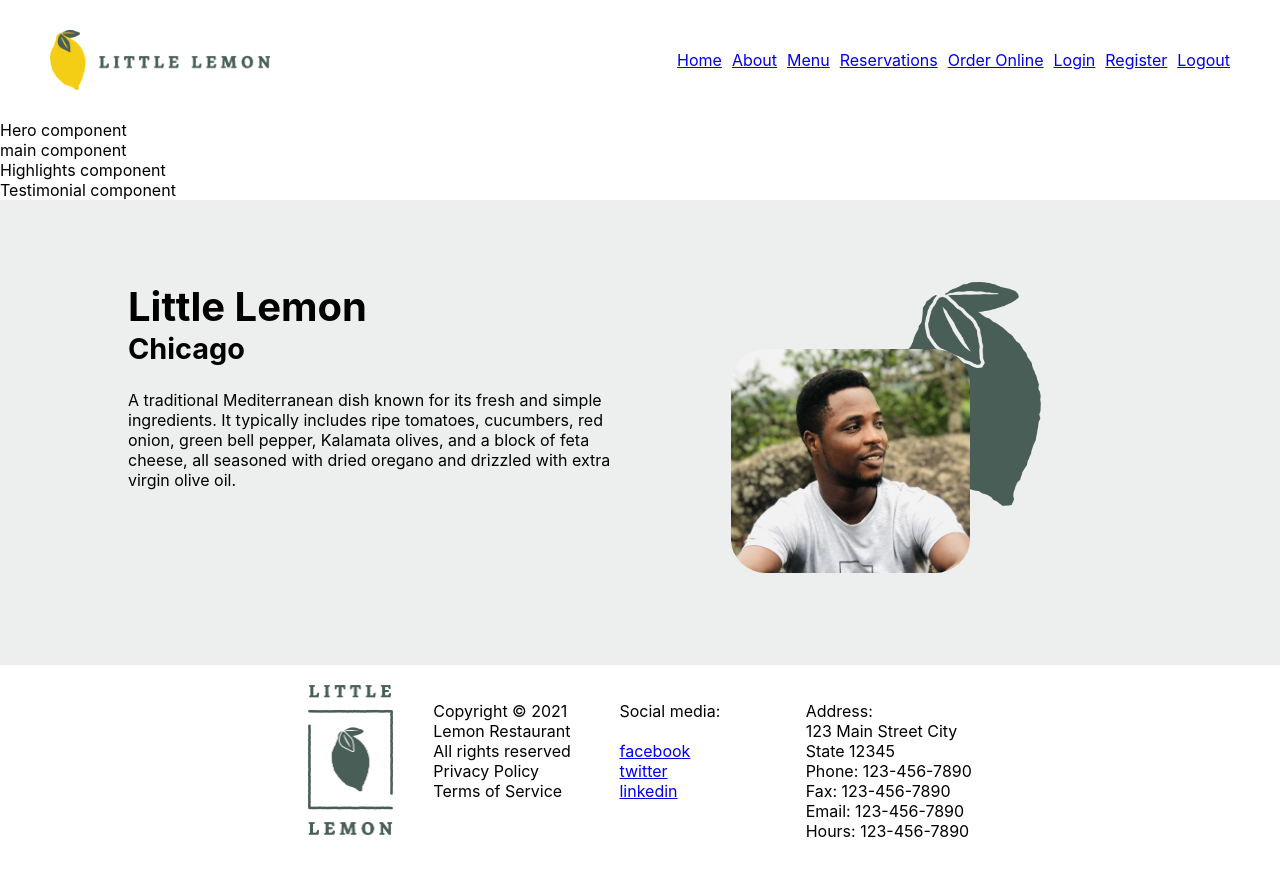
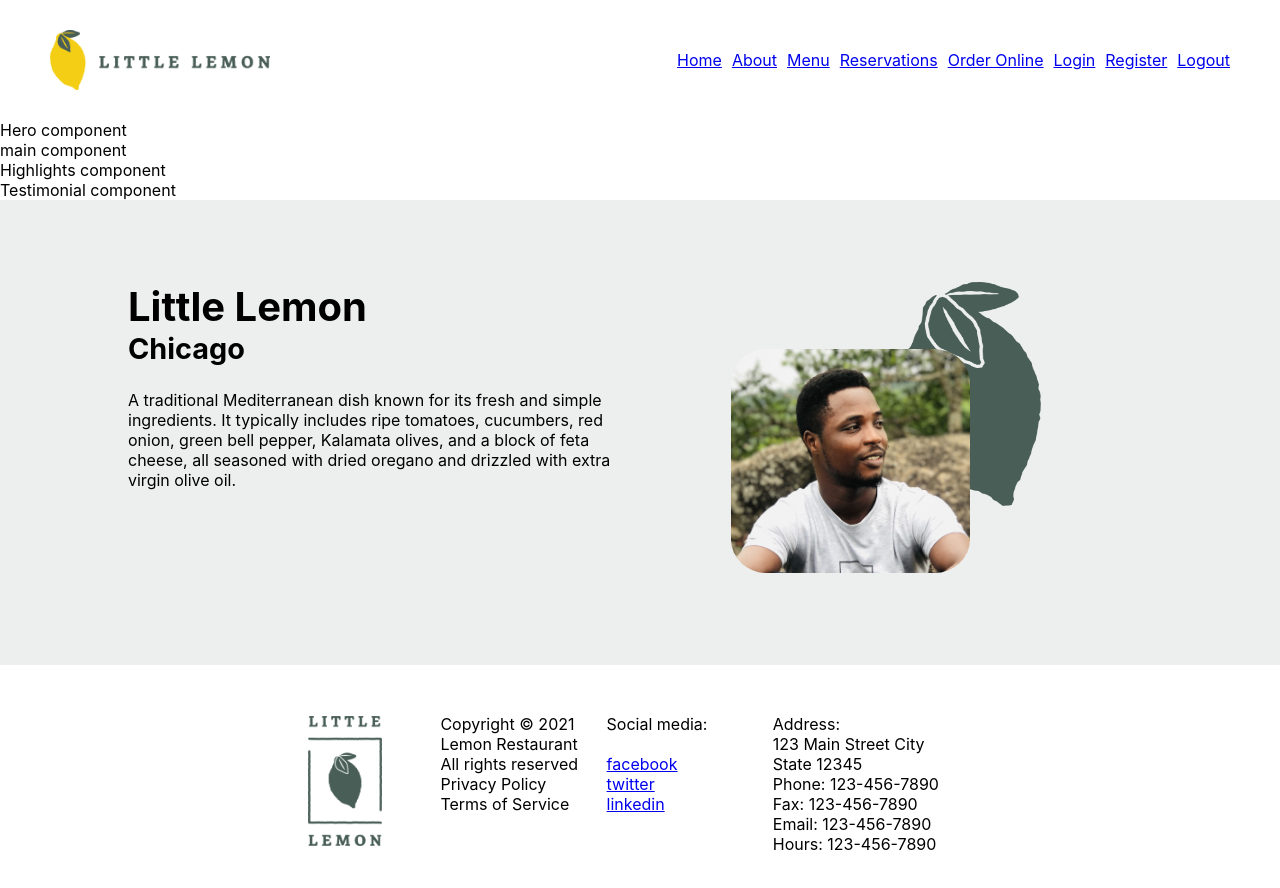
Before and after one commit to DafetiteOgaga/Littlelemon-frontendCapstone, a React (Create React App) app in the folder littlelemon_frontend_component/: page / in a window 1280 px wide. Shown: the top 888 px of the page. Built offline with nearby package versions, Linux system fonts and the light colour scheme.

Commit message:
changes: completed Footer component

```diff
--- a/littlelemon_frontend_component/src/component/Footer.js
+++ b/littlelemon_frontend_component/src/component/Footer.js
@@ -1,10 +1,49 @@
 import footlogo from '../llemon_asset/Asset 18@4x.png'
+import styled from 'styled-components'
 
 export default function Footer () {
+	const Footer = styled.footer`
+		display: flex;
+		flex-direction: row;
+		justify-content: center;
+		gap: 2%;
+	`
+	const GridContainer = styled.div`
+		display: grid;
+		grid-template-columns: repeat(3, 1fr);
+		// gap: 20px;
+		padding: 2.6%;
+
+		@media (max-width: 1000px) {
+			font-size: 0.875rem;
+			padding: 2.4%;
+		}
+		@media (max-width: 480px) {
+			font-size: 0.75rem;
+			padding: 2%;
+	`
+	const LogoImage = styled.img`
+		padding-top: 4%;
+		height: 130px;
+
+		@media (max-width: 1000px) {
+			padding-top: 3.5%;
+			height: 78px;
+		}
+		@media (max-width: 740px) {
+			padding-top: 4%;
+			// height: 78px;
+		}
+		@media (max-width: 480px) {
+			padding-top: 3%;
+			height: 48px;
+		}
+	`
 	return (
-        <footer className='footer'>
-			<img src={footlogo} alt="footer logo" />
-			<div className='footer-div'>
+		<>
+			<Footer>
+				<LogoImage src={footlogo} alt="footer logo" />
+				<GridContainer>
 					<div>
 						<p>
 							<span>Copyright © 2021</span><br></br>
@@ -33,7 +72,8 @@ export default function Footer () {
 							<span>Hours: 123-456-7890</span>
 						</p>
 					</div>
-			</div>
-		</footer>
+				</GridContainer>
+			</Footer>
+		</>
     );
 }
```
Lines whose indentation alone changed are shown as unchanged.
